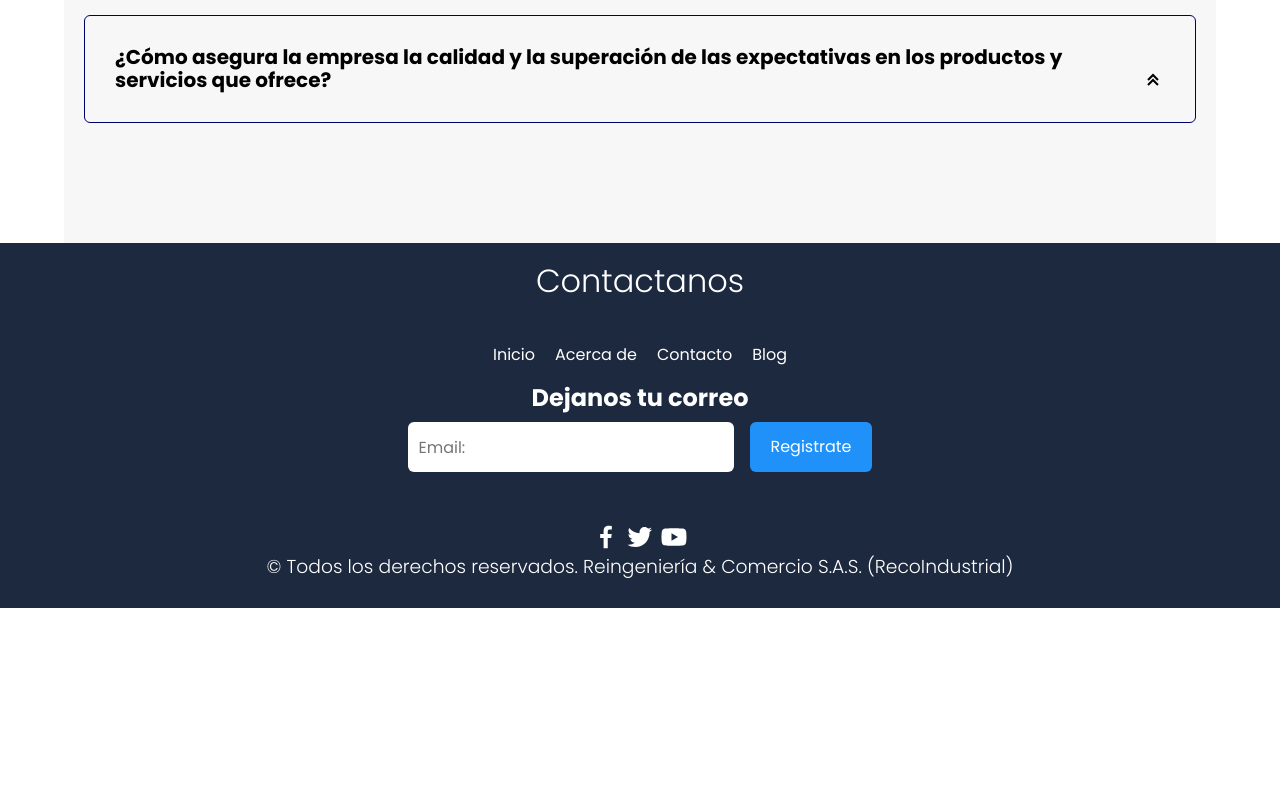
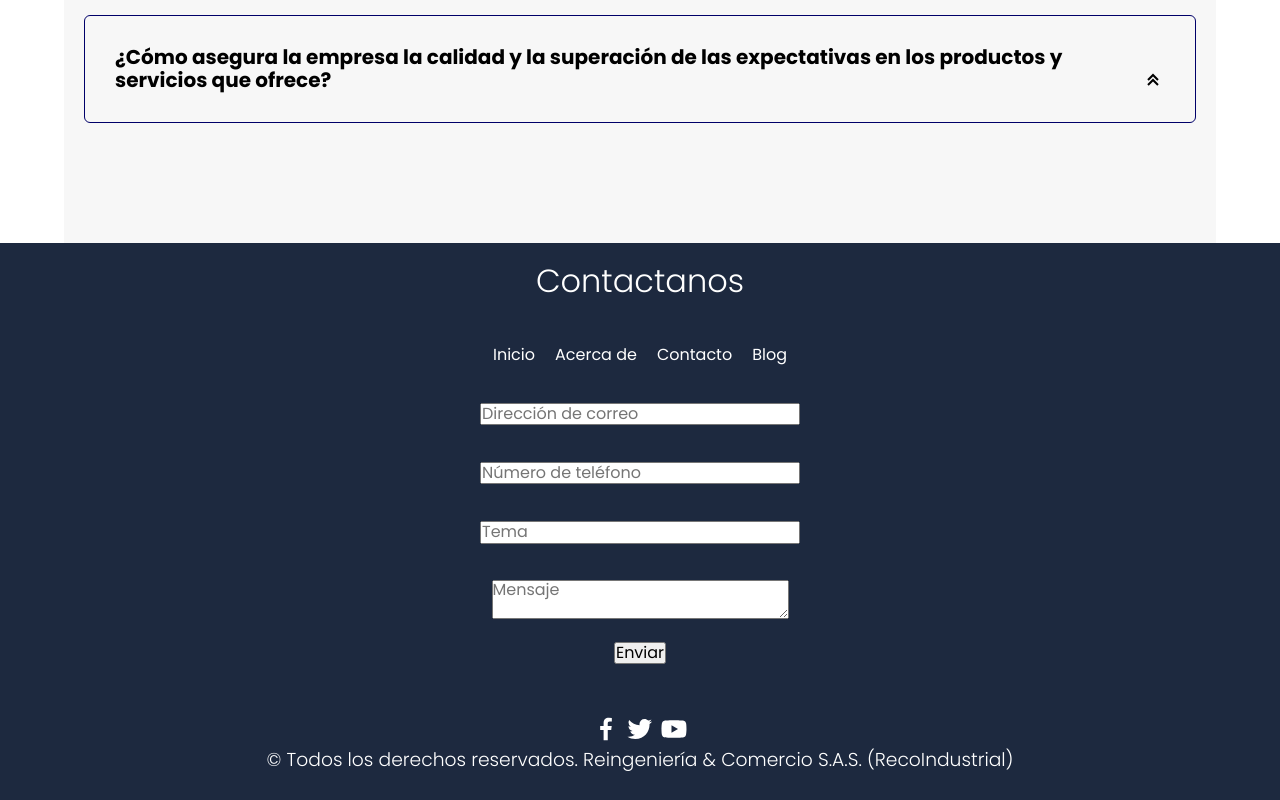
Before and after one commit to Frixix/Reingenier-a, a plain HTML site: page index.html in a window 1280 px wide. Shown: the part 2991-3791 px from the top of the page. Before the commit the page ends 3599 px from the top, so only its background shows below. Drawn offline with Linux system fonts and the light colour scheme.

Commit message:
Update index.html
Signed-off-by: Frixix <robinsonestibenrodriguez1234@gmail.com>

```diff
--- a/index.html
+++ b/index.html
@@ -216,12 +216,24 @@
                     </ul>
                 </nav>
 
-                <form class="footer__form"  action="https://formspree.io/f/xldrnoeo"method="POST">
-                    <h2 class="footer__newsletter">Dejanos tu correo</h2>
-                    <div class="footer__inputs">
-                        <input type="email" placeholder="Email:" class="footer__input" name="email">
-                        <input type="submit" value="Registrate" class="footer__submit">
-                    </div>
+                <form class="footer__form" action="https://formspree.io/f/xldrnoeo" method="POST">
+                        <label for="email"></label><br>
+                        <input type="email" id="email" name="email" placeholder="Dirección de correo" required><br><br>
+
+                        <label for="phone"></label><br>
+                        <input type="text" id="phone" name="phone" placeholder="Número de teléfono" required><br><br>
+
+                        <label for="subject"></label><br>
+                        <input type="text" id="subject" name="subject" placeholder="Tema"><br><br>
+
+                        <label for="message"></label><br>
+                        <textarea id="message" name="message" placeholder="Mensaje" required></textarea><br><br>
+
+                        <button type="submit">
+                            <span>Enviar</span>
+                            <i class="fa-solid fa-paper-plane"></i>
+                            <div class="overlay"></div>
+                        </button>
                 </form>
             </section>
             <section class="footer__copy container">
```
